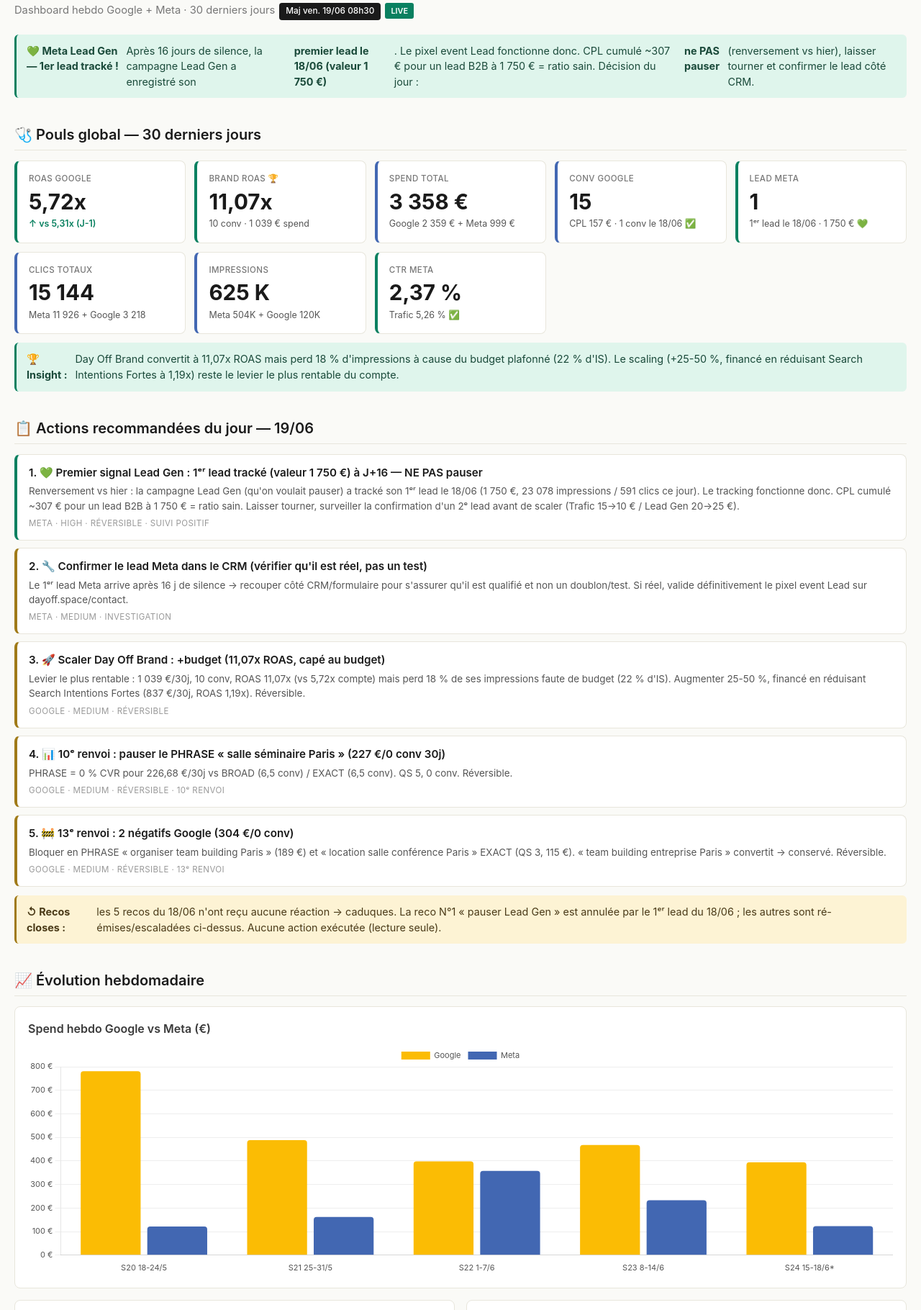
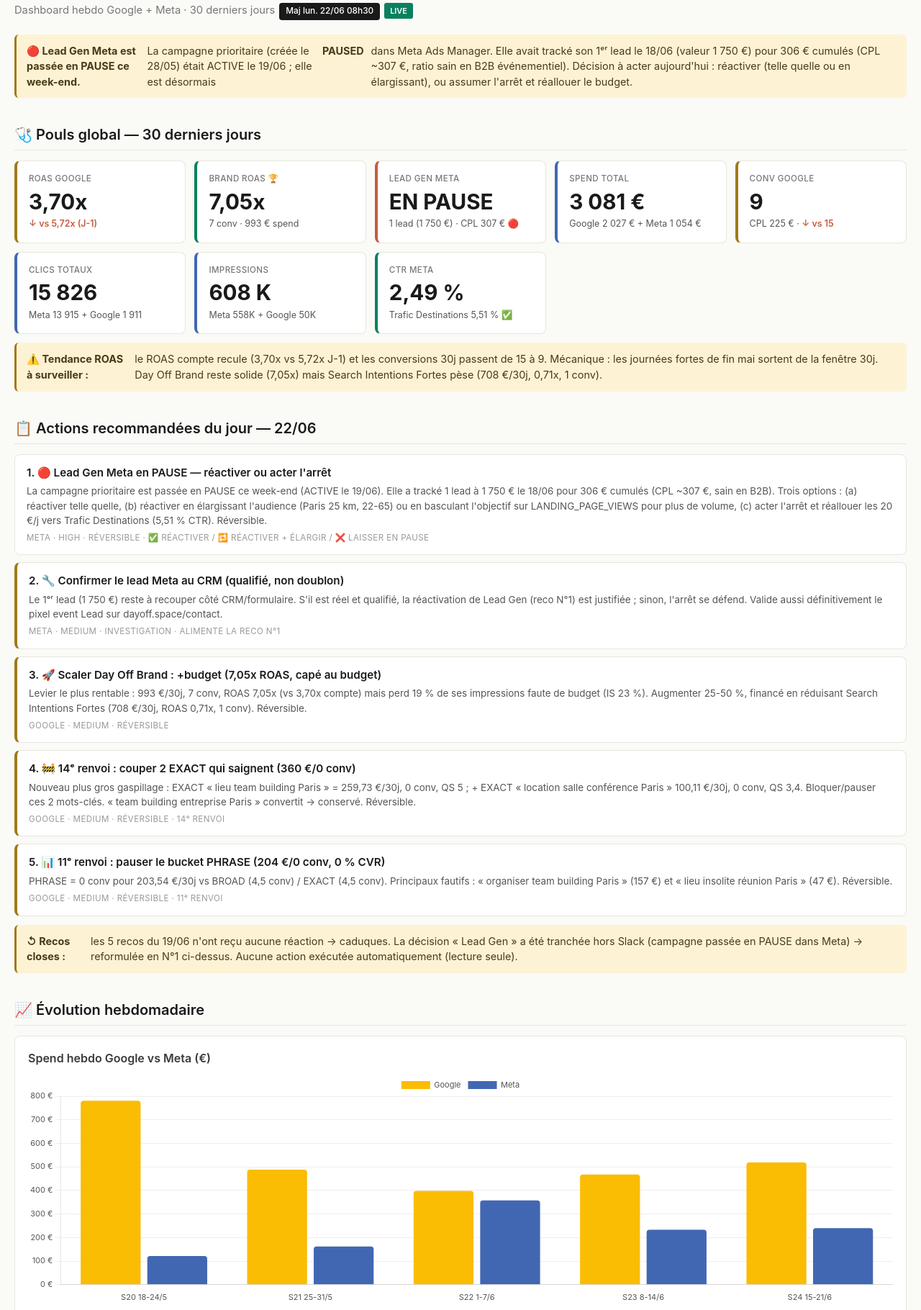
Before and after one commit to floriandelifer-ctrl/dayoff-mkt-digital, a plain HTML site: page index.html in a window 1280 px wide. Shown: the part 80-1900 px from the top of the page at 72% size. Drawn offline with nearby package versions, Linux system fonts and the light colour scheme.

Commit message:
Daily Brief 22/06 — Lead Gen en PAUSE, ROAS Google 3.70x, recos du jour

```diff
--- a/index.html
+++ b/index.html
@@ -83,39 +83,39 @@ td.strong{font-weight:600}
 
 <header>
 <h1>DayOff Pouls</h1>
-<div class="subtitle">Dashboard hebdo Google + Meta · 30 derniers jours<span class="update-tag">Maj ven. 19/06 08h30</span><span class="live-tag">LIVE</span></div>
+<div class="subtitle">Dashboard hebdo Google + Meta · 30 derniers jours<span class="update-tag">Maj lun. 22/06 08h30</span><span class="live-tag">LIVE</span></div>
 </header>
 
-<div class="alert alert-good">
-<strong>💚 Meta Lead Gen — 1er lead tracké !</strong> Après 16 jours de silence, la campagne Lead Gen a enregistré son <strong>premier lead le 18/06 (valeur 1 750 €)</strong>. Le pixel event Lead fonctionne donc. CPL cumulé ~307 € pour un lead B2B à 1 750 € = ratio sain. Décision du jour : <strong>ne PAS pauser</strong> (renversement vs hier), laisser tourner et confirmer le lead côté CRM.
+<div class="alert alert-warn">
+<strong>🔴 Lead Gen Meta est passée en PAUSE ce week-end.</strong> La campagne prioritaire (créée le 28/05) était ACTIVE le 19/06 ; elle est désormais <strong>PAUSED</strong> dans Meta Ads Manager. Elle avait tracké son 1ᵉʳ lead le 18/06 (valeur 1 750 €) pour 306 € cumulés (CPL ~307 €, ratio sain en B2B événementiel). Décision à acter aujourd'hui : réactiver (telle quelle ou en élargissant), ou assumer l'arrêt et réallouer le budget.
 </div>
 
 <h2>🩺 Pouls global — 30 derniers jours</h2>
 <div class="pouls-grid">
-<div class="pouls-card ok"><div class="pouls-label">ROAS Google</div><div class="pouls-value">5,72x</div><div class="pouls-detail"><span class="kpi-trend-up">↑ vs 5,31x (J-1)</span></div></div>
-<div class="pouls-card ok"><div class="pouls-label">Brand ROAS 🏆</div><div class="pouls-value">11,07x</div><div class="pouls-detail">10 conv · 1 039 € spend</div></div>
-<div class="pouls-card info"><div class="pouls-label">Spend total</div><div class="pouls-value">3 358 €</div><div class="pouls-detail">Google 2 359 € + Meta 999 €</div></div>
-<div class="pouls-card info"><div class="pouls-label">Conv Google</div><div class="pouls-value">15</div><div class="pouls-detail">CPL 157 € · 1 conv le 18/06 ✅</div></div>
-<div class="pouls-card ok"><div class="pouls-label">Lead Meta</div><div class="pouls-value">1</div><div class="pouls-detail">1ᵉʳ lead le 18/06 · 1 750 € 💚</div></div>
-<div class="pouls-card info"><div class="pouls-label">Clics totaux</div><div class="pouls-value">15 144</div><div class="pouls-detail">Meta 11 926 + Google 3 218</div></div>
-<div class="pouls-card info"><div class="pouls-label">Impressions</div><div class="pouls-value">625 K</div><div class="pouls-detail">Meta 504K + Google 120K</div></div>
-<div class="pouls-card ok"><div class="pouls-label">CTR Meta</div><div class="pouls-value">2,37 %</div><div class="pouls-detail">Trafic 5,26 % ✅</div></div>
+<div class="pouls-card warn"><div class="pouls-label">ROAS Google</div><div class="pouls-value">3,70x</div><div class="pouls-detail"><span class="kpi-trend-down">↓ vs 5,72x (J-1)</span></div></div>
+<div class="pouls-card ok"><div class="pouls-label">Brand ROAS 🏆</div><div class="pouls-value">7,05x</div><div class="pouls-detail">7 conv · 993 € spend</div></div>
+<div class="pouls-card danger"><div class="pouls-label">Lead Gen Meta</div><div class="pouls-value">EN PAUSE</div><div class="pouls-detail">1 lead (1 750 €) · CPL 307 € 🔴</div></div>
+<div class="pouls-card info"><div class="pouls-label">Spend total</div><div class="pouls-value">3 081 €</div><div class="pouls-detail">Google 2 027 € + Meta 1 054 €</div></div>
+<div class="pouls-card warn"><div class="pouls-label">Conv Google</div><div class="pouls-value">9</div><div class="pouls-detail">CPL 225 € · <span class="kpi-trend-down">↓ vs 15</span></div></div>
+<div class="pouls-card info"><div class="pouls-label">Clics totaux</div><div class="pouls-value">15 826</div><div class="pouls-detail">Meta 13 915 + Google 1 911</div></div>
+<div class="pouls-card info"><div class="pouls-label">Impressions</div><div class="pouls-value">608 K</div><div class="pouls-detail">Meta 558K + Google 50K</div></div>
+<div class="pouls-card ok"><div class="pouls-label">CTR Meta</div><div class="pouls-value">2,49 %</div><div class="pouls-detail">Trafic Destinations 5,51 % ✅</div></div>
 </div>
 
-<div class="alert alert-good">
-<strong>🏆 Insight :</strong> Day Off Brand convertit à 11,07x ROAS mais perd 18 % d'impressions à cause du budget plafonné (22 % d'IS). Le scaling (+25-50 %, financé en réduisant Search Intentions Fortes à 1,19x) reste le levier le plus rentable du compte.
+<div class="alert alert-warn">
+<strong>⚠️ Tendance ROAS à surveiller :</strong> le ROAS compte recule (3,70x vs 5,72x J-1) et les conversions 30j passent de 15 à 9. Mécanique : les journées fortes de fin mai sortent de la fenêtre 30j. Day Off Brand reste solide (7,05x) mais Search Intentions Fortes pèse (708 €/30j, 0,71x, 1 conv).
 </div>
 
-<h2>📋 Actions recommandées du jour — 19/06</h2>
+<h2>📋 Actions recommandées du jour — 22/06</h2>
 <div class="reco-list">
-<div class="reco-item good"><div class="reco-head">1. 💚 Premier signal Lead Gen : 1ᵉʳ lead tracké (valeur 1 750 €) à J+16 — NE PAS pauser</div><div class="reco-why">Renversement vs hier : la campagne Lead Gen (qu'on voulait pauser) a tracké son 1ᵉʳ lead le 18/06 (1 750 €, 23 078 impressions / 591 clics ce jour). Le tracking fonctionne donc. CPL cumulé ~307 € pour un lead B2B à 1 750 € = ratio sain. Laisser tourner, surveiller la confirmation d'un 2ᵉ lead avant de scaler (Trafic 15→10 € / Lead Gen 20→25 €).</div><div class="reco-meta">Meta · high · réversible · suivi positif</div></div>
-<div class="reco-item medium"><div class="reco-head">2. 🔧 Confirmer le lead Meta dans le CRM (vérifier qu'il est réel, pas un test)</div><div class="reco-why">Le 1ᵉʳ lead Meta arrive après 16 j de silence → recouper côté CRM/formulaire pour s'assurer qu'il est qualifié et non un doublon/test. Si réel, valide définitivement le pixel event Lead sur dayoff.space/contact.</div><div class="reco-meta">Meta · medium · investigation</div></div>
-<div class="reco-item medium"><div class="reco-head">3. 🚀 Scaler Day Off Brand : +budget (11,07x ROAS, capé au budget)</div><div class="reco-why">Levier le plus rentable : 1 039 €/30j, 10 conv, ROAS 11,07x (vs 5,72x compte) mais perd 18 % de ses impressions faute de budget (22 % d'IS). Augmenter 25-50 %, financé en réduisant Search Intentions Fortes (837 €/30j, ROAS 1,19x). Réversible.</div><div class="reco-meta">Google · medium · réversible</div></div>
-<div class="reco-item medium"><div class="reco-head">4. 📊 10ᵉ renvoi : pauser le PHRASE « salle séminaire Paris » (227 €/0 conv 30j)</div><div class="reco-why">PHRASE = 0 % CVR pour 226,68 €/30j vs BROAD (6,5 conv) / EXACT (6,5 conv). QS 5, 0 conv. Réversible.</div><div class="reco-meta">Google · medium · réversible · 10ᵉ renvoi</div></div>
-<div class="reco-item medium"><div class="reco-head">5. 🚧 13ᵉ renvoi : 2 négatifs Google (304 €/0 conv)</div><div class="reco-why">Bloquer en PHRASE « organiser team building Paris » (189 €) et « location salle conférence Paris » EXACT (QS 3, 115 €). « team building entreprise Paris » convertit → conservé. Réversible.</div><div class="reco-meta">Google · medium · réversible · 13ᵉ renvoi</div></div>
+<div class="reco-item danger"><div class="reco-head">1. 🔴 Lead Gen Meta en PAUSE — réactiver ou acter l'arrêt</div><div class="reco-why">La campagne prioritaire est passée en PAUSE ce week-end (ACTIVE le 19/06). Elle a tracké 1 lead à 1 750 € le 18/06 pour 306 € cumulés (CPL ~307 €, sain en B2B). Trois options : (a) réactiver telle quelle, (b) réactiver en élargissant l'audience (Paris 25 km, 22-65) ou en basculant l'objectif sur LANDING_PAGE_VIEWS pour plus de volume, (c) acter l'arrêt et réallouer les 20 €/j vers Trafic Destinations (5,51 % CTR). Réversible.</div><div class="reco-meta">Meta · high · réversible · ✅ réactiver / 🔁 réactiver + élargir / ❌ laisser en pause</div></div>
+<div class="reco-item medium"><div class="reco-head">2. 🔧 Confirmer le lead Meta au CRM (qualifié, non doublon)</div><div class="reco-why">Le 1ᵉʳ lead (1 750 €) reste à recouper côté CRM/formulaire. S'il est réel et qualifié, la réactivation de Lead Gen (reco N°1) est justifiée ; sinon, l'arrêt se défend. Valide aussi définitivement le pixel event Lead sur dayoff.space/contact.</div><div class="reco-meta">Meta · medium · investigation · alimente la reco N°1</div></div>
+<div class="reco-item medium"><div class="reco-head">3. 🚀 Scaler Day Off Brand : +budget (7,05x ROAS, capé au budget)</div><div class="reco-why">Levier le plus rentable : 993 €/30j, 7 conv, ROAS 7,05x (vs 3,70x compte) mais perd 19 % de ses impressions faute de budget (IS 23 %). Augmenter 25-50 %, financé en réduisant Search Intentions Fortes (708 €/30j, ROAS 0,71x, 1 conv). Réversible.</div><div class="reco-meta">Google · medium · réversible</div></div>
+<div class="reco-item medium"><div class="reco-head">4. 🚧 14ᵉ renvoi : couper 2 EXACT qui saignent (360 €/0 conv)</div><div class="reco-why">Nouveau plus gros gaspillage : EXACT « lieu team building Paris » = 259,73 €/30j, 0 conv, QS 5 ; + EXACT « location salle conférence Paris » 100,11 €/30j, 0 conv, QS 3,4. Bloquer/pauser ces 2 mots-clés. « team building entreprise Paris » convertit → conservé. Réversible.</div><div class="reco-meta">Google · medium · réversible · 14ᵉ renvoi</div></div>
+<div class="reco-item medium"><div class="reco-head">5. 📊 11ᵉ renvoi : pauser le bucket PHRASE (204 €/0 conv, 0 % CVR)</div><div class="reco-why">PHRASE = 0 conv pour 203,54 €/30j vs BROAD (4,5 conv) / EXACT (4,5 conv). Principaux fautifs : « organiser team building Paris » (157 €) et « lieu insolite réunion Paris » (47 €). Réversible.</div><div class="reco-meta">Google · medium · réversible · 11ᵉ renvoi</div></div>
 </div>
 <div class="alert alert-warn">
-<strong>↺ Recos closes :</strong> les 5 recos du 18/06 n'ont reçu aucune réaction → caduques. La reco N°1 « pauser Lead Gen » est annulée par le 1ᵉʳ lead du 18/06 ; les autres sont ré-émises/escaladées ci-dessus. Aucune action exécutée (lecture seule).
+<strong>↺ Recos closes :</strong> les 5 recos du 19/06 n'ont reçu aucune réaction → caduques. La décision « Lead Gen » a été tranchée hors Slack (campagne passée en PAUSE dans Meta) → reformulée en N°1 ci-dessus. Aucune action exécutée automatiquement (lecture seule).
 </div>
 
 <h2>📈 Évolution hebdomadaire</h2>
@@ -149,7 +149,7 @@ td.strong{font-weight:600}
 <tr><td>S21 — 25-31/5</td><td class="num">488 €</td><td class="num">3</td><td class="num">163 €</td><td class="num">162 €</td><td class="num">2 841</td><td class="num">4,28 %</td></tr>
 <tr><td>S22 — 1-7/6</td><td class="num">398 €</td><td class="num">0</td><td class="num">—</td><td class="num">358 €</td><td class="num">2 445</td><td class="num">1,31 %</td></tr>
 <tr><td>S23 — 8-14/6</td><td class="num">468 €</td><td class="num">2</td><td class="num">234 €</td><td class="num">233 €</td><td class="num">2 576</td><td class="num">1,95 %</td></tr>
-<tr style="background:#dff5ec"><td><strong>S24 — 15-18/6 (en cours)</strong></td><td class="num">394 €</td><td class="num">2</td><td class="num">197 €</td><td class="num">123 €</td><td class="num">2 013</td><td class="num">2,68 %</td></tr>
+<tr style="background:#dff5ec"><td><strong>S24 — 15-21/6 (complète)</strong></td><td class="num">519 €</td><td class="num">2</td><td class="num">260 €</td><td class="num">240 €</td><td class="num">4 989</td><td class="num">3,32 %</td></tr>
 </tbody>
 </table>
 
@@ -157,27 +157,26 @@ td.strong{font-weight:600}
 <table>
 <thead><tr><th>Campagne</th><th>Statut</th><th>Objectif</th><th class="num">Spend 30j</th><th class="num">CTR</th></tr></thead>
 <tbody>
-<tr><td><strong>Trafic Destinations</strong></td><td><span class="badge badge-active">ACTIVE</span></td><td>OUTCOME_TRAFFIC</td><td class="num">505 €</td><td class="num strong">5,26 %</td></tr>
-<tr><td><strong>Lead Gen Cold FR</strong> 💚</td><td><span class="badge badge-active">ACTIVE</span></td><td>OUTCOME_LEADS</td><td class="num">307 €</td><td class="num">2,80 %</td></tr>
-<tr><td><strong>Vidéos Reels & Stories</strong></td><td><span class="badge badge-active">ACTIVE</span></td><td>OUTCOME_AWARENESS</td><td class="num">184 €</td><td class="num">0,06 %</td></tr>
-<tr><td>4 Carrousels (créés 17/06)</td><td><span class="badge badge-new">NEW</span></td><td>OUTCOME_TRAFFIC</td><td class="num">~4 €</td><td class="num">~0,8 %</td></tr>
-<tr style="font-weight:600;background:#f5f3ea"><td>TOTAL Meta</td><td>—</td><td>—</td><td class="num">999 €</td><td class="num">2,37 %</td></tr>
+<tr><td><strong>Trafic Destinations</strong></td><td><span class="badge badge-active">ACTIVE</span></td><td>OUTCOME_TRAFFIC</td><td class="num">487 €</td><td class="num strong">5,51 %</td></tr>
+<tr><td><strong>Lead Gen Cold FR</strong> 🔴</td><td><span class="badge badge-paused">PAUSED</span></td><td>OUTCOME_LEADS</td><td class="num">307 €</td><td class="num">2,80 %</td></tr>
+<tr><td><strong>Vidéos Reels & Stories</strong></td><td><span class="badge badge-active">ACTIVE</span></td><td>OUTCOME_AWARENESS</td><td class="num">193 €</td><td class="num">0,06 %</td></tr>
+<tr><td>4 Carrousels (créés 17/06)</td><td><span class="badge badge-active">ACTIVE</span></td><td>OUTCOME_TRAFFIC</td><td class="num">67 €</td><td class="num">~3,3 %</td></tr>
+<tr style="font-weight:600;background:#f5f3ea"><td>TOTAL Meta</td><td>—</td><td>—</td><td class="num">1 054 €</td><td class="num">2,49 %</td></tr>
 </tbody>
 </table>
-<div class="alert alert-good">
-<strong>💚 Lead Gen : 1ᵉʳ lead le 18/06 (1 750 €).</strong> 306,56 € cumulés depuis le 02/06 pour 1 lead → CPL ~307 €, ratio sain pour un lead événementiel B2B. Le pixel event Lead est validé. Prochaine étape : confirmer le lead au CRM puis, si un 2ᵉ lead arrive sous 5 j, basculer progressivement le budget Trafic → Lead Gen.
+<div class="alert alert-warn">
+<strong>🔴 Lead Gen en PAUSE.</strong> 306,56 € cumulés pour 1 lead (1 750 €, tracké le 18/06) → CPL ~307 €, ratio sain pour un lead événementiel B2B. Le pixel event Lead est validé. La campagne ayant été mise en pause ce week-end, la diffusion est stoppée : décision à acter (reco N°1) avant de réallouer ou réactiver.
 </div>
 
-<h2>🔍 Détail des 5 campagnes Google</h2>
+<h2>🔍 Détail des campagnes Google</h2>
 <table>
 <thead><tr><th>Campagne</th><th>Statut</th><th class="num">Spend 30j</th><th class="num">Conv</th><th class="num">CTR</th><th class="num">Imp Share</th><th class="num">ROAS</th></tr></thead>
 <tbody>
-<tr><td><strong>Day Off Brand</strong> 🏆</td><td><span class="badge badge-active">ACTIVE</span></td><td class="num">1 039 €</td><td class="num strong">10</td><td class="num">10,67 %</td><td class="num">22,3 %</td><td class="num strong">11,07x</td></tr>
-<tr><td><strong>Search Intentions Fortes</strong></td><td><span class="badge badge-active">ACTIVE</span></td><td class="num">837 €</td><td class="num">2</td><td class="num">10,47 %</td><td class="num">29,0 %</td><td class="num">1,19x</td></tr>
-<tr><td>PMax DayOff</td><td><span class="badge badge-paused">PAUSED</span></td><td class="num">357 €</td><td class="num">2</td><td class="num">2,01 %</td><td class="num">49,4 %</td><td class="num">2,80x</td></tr>
-<tr><td>Search Remarketing RLSA</td><td><span class="badge badge-paused">PAUSED</span></td><td class="num">111 €</td><td class="num">1</td><td class="num">4,07 %</td><td class="num">10,4 %</td><td class="num">0,01x</td></tr>
-<tr><td>Search Brand</td><td><span class="badge badge-paused">PAUSED</span></td><td class="num">16 €</td><td class="num">0</td><td class="num">15,74 %</td><td class="num">13,0 %</td><td class="num">—</td></tr>
-<tr style="font-weight:600;background:#f5f3ea"><td>TOTAL Google</td><td>—</td><td class="num">2 359 €</td><td class="num">15</td><td class="num">2,67 %</td><td class="num">—</td><td class="num">5,72x</td></tr>
+<tr><td><strong>Day Off Brand</strong> 🏆</td><td><span class="badge badge-active">ACTIVE</span></td><td class="num">993 €</td><td class="num strong">7</td><td class="num">10,72 %</td><td class="num">23,0 %</td><td class="num strong">7,05x</td></tr>
+<tr><td><strong>Search Intentions Fortes</strong></td><td><span class="badge badge-active">ACTIVE</span></td><td class="num">708 €</td><td class="num">1</td><td class="num">10,28 %</td><td class="num">28,7 %</td><td class="num">0,71x</td></tr>
+<tr><td>PMax DayOff</td><td><span class="badge badge-paused">PAUSED</span></td><td class="num">238 €</td><td class="num">0</td><td class="num">2,47 %</td><td class="num">47,9 %</td><td class="num">—</td></tr>
+<tr><td>Search Remarketing RLSA</td><td><span class="badge badge-paused">PAUSED</span></td><td class="num">89 €</td><td class="num">1</td><td class="num">3,99 %</td><td class="num">10,5 %</td><td class="num">0,01x</td></tr>
+<tr style="font-weight:600;background:#f5f3ea"><td>TOTAL Google</td><td>—</td><td class="num">2 027 €</td><td class="num">9</td><td class="num">3,81 %</td><td class="num">—</td><td class="num">3,70x</td></tr>
 </tbody>
 </table>
 
@@ -185,21 +184,24 @@ td.strong{font-weight:600}
 <table>
 <thead><tr><th>Match type</th><th class="num">Spend</th><th class="num">Conv</th><th class="num">Verdict</th></tr></thead>
 <tbody>
-<tr><td>BROAD</td><td class="num">898 €</td><td class="num strong">6,5</td><td class="num"><span class="badge badge-success">OK</span></td></tr>
-<tr><td>EXACT</td><td class="num">877 €</td><td class="num strong">6,5</td><td class="num"><span class="badge badge-success">OK</span></td></tr>
-<tr><td>PHRASE</td><td class="num">227 €</td><td class="num">0</td><td class="num"><span class="badge badge-danger">0 % CVR</span></td></tr>
+<tr><td>BROAD</td><td class="num">852 €</td><td class="num strong">4,5</td><td class="num"><span class="badge badge-success">OK</span></td></tr>
+<tr><td>EXACT</td><td class="num">733 €</td><td class="num strong">4,5</td><td class="num"><span class="badge badge-success">OK</span></td></tr>
+<tr><td>PHRASE</td><td class="num">204 €</td><td class="num">0</td><td class="num"><span class="badge badge-danger">0 % CVR</span></td></tr>
 </tbody>
 </table>
+<div class="alert alert-warn">
+<strong>⚠️ Gaspillage EXACT :</strong> 2 mots-clés EXACT sans conversion pèsent 360 €/30j — « lieu team building Paris » (260 €, QS 5) et « location salle conférence Paris » (100 €, QS 3,4). À couper (reco N°4). Le bucket PHRASE reste à 0 % CVR (204 €).
+</div>
 
 <h2>🩺 Recommandations prioritaires</h2>
-<div class="alert alert-good">
-<strong>💚 Lead Gen Meta :</strong> 1ᵉʳ lead le 18/06 (1 750 €) après 16 j. Ne pas pauser — laisser tourner, confirmer le lead au CRM, surveiller un 2ᵉ signal.
+<div class="alert alert-warn">
+<strong>🔴 Lead Gen Meta :</strong> campagne en PAUSE depuis le week-end après 1 lead (1 750 €). Trancher : réactiver (élargir audience / objectif) ou acter l'arrêt et réallouer.
 </div>
 <div class="alert alert-good">
-<strong>🏆 Scaling Brand Google :</strong> +25-50 % budget = levier le plus rentable (11,07x ROAS), financé sur Search Intentions Fortes (1,19x).
+<strong>🏆 Scaling Brand Google :</strong> +25-50 % budget = levier le plus rentable (7,05x ROAS), financé sur Search Intentions Fortes (0,71x).
 </div>
 <div class="alert alert-warn">
-<strong>⚠️ PHRASE Google 0 % CVR :</strong> 227 €/30j sans conversion. Pause du PHRASE + 2 négatifs (304 €) renvoyés pour la 10ᵉ/13ᵉ fois.
+<strong>⚠️ Gaspillage Google :</strong> 360 € EXACT (0 conv) + 204 € PHRASE (0 % CVR) à couper. Négatifs renvoyés pour la 14ᵉ/11ᵉ fois.
 </div>
 
 <h2>📂 Liens utiles</h2>
@@ -207,25 +209,25 @@ td.strong{font-weight:600}
 <a href="https://docs.google.com/document/d/1NrY3lW-E6N2RUV7F_07udqprhybZiFwuI2rsYvD72_k/edit" class="link-card"><div class="link-title">📄 Récap hebdo</div><div class="link-desc">Dispositif global</div></a>
 <a href="https://docs.google.com/document/d/1BbsWRgEeSPSUxoXqqO-Ps6t5fa15_KE5Yzhm8Cxrp-4/edit" class="link-card"><div class="link-title">🎬 Brief Faten</div><div class="link-desc">Contenus à produire</div></a>
 <a href="https://docs.google.com/document/d/1GLJe6II0peNisMc2QVLMEq7S4jmijCv8OX87wSTstvE/edit" class="link-card"><div class="link-title">🔧 Brief Tom — EMQ</div><div class="link-desc">Tracking + Consent</div></a>
-<a href="https://business.facebook.com/adsmanager" class="link-card"><div class="link-title">📱 Meta Ads</div><div class="link-desc">7 campagnes actives</div></a>
-<a href="https://ads.google.com/" class="link-card"><div class="link-title">🔍 Google Ads</div><div class="link-desc">5 campagnes</div></a>
+<a href="https://business.facebook.com/adsmanager" class="link-card"><div class="link-title">📱 Meta Ads</div><div class="link-desc">7 campagnes</div></a>
+<a href="https://ads.google.com/" class="link-card"><div class="link-title">🔍 Google Ads</div><div class="link-desc">4 campagnes</div></a>
 <a href="https://dayoffwork.slack.com/archives/C0ASJG8QKDK" class="link-card"><div class="link-title">💬 Slack</div><div class="link-desc">#marketing-digital</div></a>
 </div>
 
 <div class="footer">
-DayOff Pouls · Refresh auto chaque matin 8h30 · maj 19/06/2026 08h30<br>
+DayOff Pouls · Refresh auto chaque matin 8h30 · maj 22/06/2026 08h30<br>
 GitHub Pages · Contact Florian
 </div>
 
 <script>
-const weekLabels = ['S20\n18-24/5', 'S21\n25-31/5', 'S22\n1-7/6', 'S23\n8-14/6', 'S24\n15-18/6*'];
-const googleSpend = [781, 488, 398, 468, 394];
-const metaSpend = [122, 162, 358, 233, 123];
-const googleClicks = [2623, 707, 297, 228, 196];
-const metaClicks = [2051, 2841, 2445, 2576, 2013];
+const weekLabels = ['S20\n18-24/5', 'S21\n25-31/5', 'S22\n1-7/6', 'S23\n8-14/6', 'S24\n15-21/6'];
+const googleSpend = [781, 488, 398, 468, 519];
+const metaSpend = [122, 162, 358, 233, 240];
+const googleClicks = [2623, 707, 297, 228, 262];
+const metaClicks = [2051, 2841, 2445, 2576, 4989];
 const googleConv = [8, 3, 0, 2, 2];
-const metaImpressions = [43797, 66355, 186797, 131977, 75240];
-const googleCpl = [98, 163, null, 234, 197];
+const metaImpressions = [43797, 66355, 186797, 131977, 150191];
+const googleCpl = [98, 163, null, 234, 260];
 
 Chart.defaults.font.family = '-apple-system,BlinkMacSystemFont,Inter,sans-serif';
 Chart.defaults.color = '#555';
```
